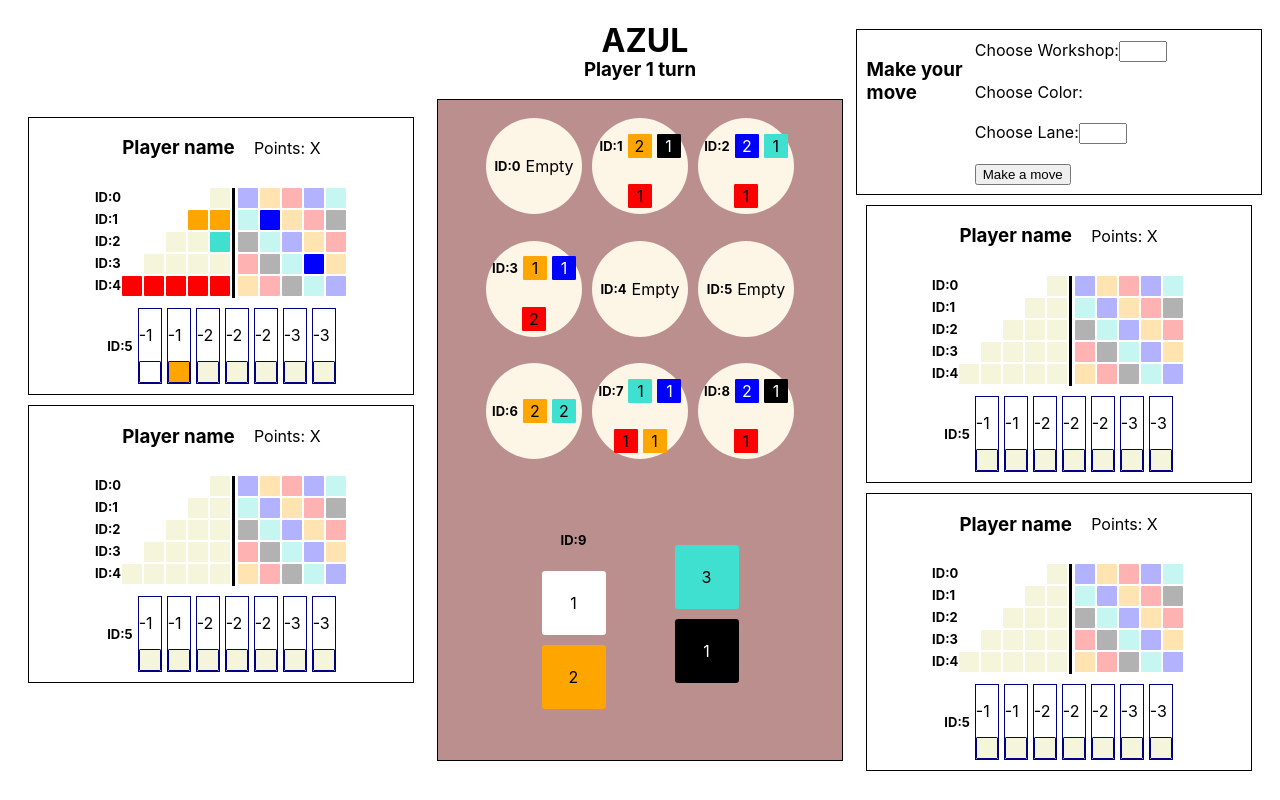
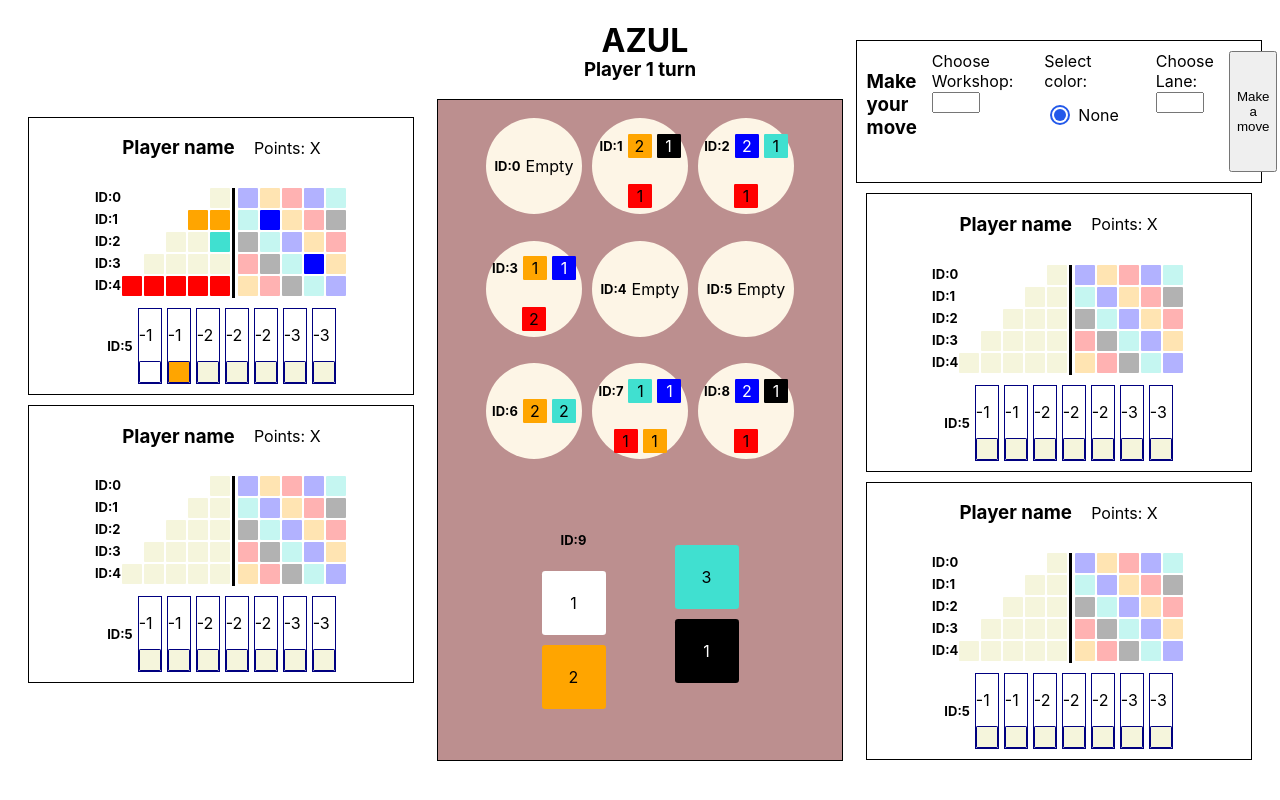
Before and after one commit to Y3drk/Azul, a React (Create React App) app in the folder frontend/azul_client/: page /game in a window 1280 px wide. Built offline with nearby package versions, Linux system fonts and the light colour scheme.

Commit message:
Radio Group for moves introduced

```diff
--- /dev/null
+++ b/frontend/azul_client/src/atoms/RadioButton.tsx
@@ -0,0 +1,69 @@
+import styled from "styled-components";
+import { InputHTMLAttributes } from "react";
+
+export interface InputElementProps
+    extends InputHTMLAttributes<HTMLInputElement> {
+    label: string;
+    id: string;
+    disabled?: boolean;
+}
+
+export const RadioButton = (
+    {
+        label,
+        id,
+        disabled = false,
+        ...rest
+    }: InputElementProps
+) => {
+    return (
+        <Wrapper>
+            <StyledInput type="radio" id={id} disabled={disabled} {...rest}/>
+            <StyledLabel htmlFor="radio-button">{label}</StyledLabel>
+        </Wrapper>
+    );
+};
+
+export enum BrandColor {
+    BLUE_FADED = "#658aea",
+    DARK_BLUE = "#2359ea",
+    YELLOW = "#FFBF44",
+}
+
+const StyledLabel = styled.label`
+  color: black;
+  cursor: default;
+`;
+
+const Wrapper = styled.div`
+  display: flex;
+  gap: 0.5rem;
+  align-items: center;
+`;
+
+const StyledInput = styled.input`
+  appearance: none;
+  margin: 0;
+  width: 20px;
+  height: 20px;
+  border: 2px solid ${BrandColor.DARK_BLUE};
+  border-radius: 50%;
+  transition: all 0.1s ease-in-out;
+  &::after {
+    content: "";
+    display: block;
+    border-radius: 50%;
+    width: 12px;
+    height: 12px;
+    margin: 2px;
+  }
+  &:checked::after {
+    background-color: ${BrandColor.DARK_BLUE};
+  }
+  &:hover::after {
+    background-color: ${BrandColor.BLUE_FADED};
+  }
+  &:focus {
+    outline: 2px solid ${BrandColor.YELLOW};
+  }
+`;
--- /dev/null
+++ b/frontend/azul_client/src/components/RadioGroup.tsx
@@ -0,0 +1,71 @@
+import styled from "styled-components";
+import {BrandColor, RadioButton} from "../atoms/RadioButton";
+import React from "react";
+
+export interface IOption {
+    label: string;
+    name?: string;
+    disabled?: boolean;
+}
+
+export interface IOptionGroup {
+    label: string;
+    options: IOption[];
+    onChange: (e: React.ChangeEvent<HTMLInputElement>) => void
+}
+
+interface RadioButtonGroupProps extends IOptionGroup {
+    onChange: (e: React.ChangeEvent<HTMLInputElement>) => void;
+}
+
+export const RadioButtonGroup = (
+    {
+        label,
+        options,
+        onChange,
+    }: RadioButtonGroupProps
+) => {
+    function renderOptions() {
+        return options.map(({ label, name, disabled }: IOption, index) => {
+            const shortenedOptionLabel = label.replace(/\s+/g, "");
+            const optionId = `radio-option-${shortenedOptionLabel}`;
+
+            return (
+                <RadioButton
+                    value={label}
+                    label={label}
+                    key={optionId}
+                    id={optionId}
+                    name={name}
+                    disabled={disabled}
+                    defaultChecked={index === 0}
+                    onChange={onChange}
+                />
+            );
+        });
+    }
+    return (
+        <StyledFieldset>
+            <StyledLegend>{label}</StyledLegend>
+            <Wrapper>
+                {renderOptions()}
+            </Wrapper>
+        </StyledFieldset>
+    );
+};
+
+const StyledLegend = styled.legend`
+  color: black;
+  font-family: StabilGrotesk, -apple-system, BlinkMacSystemFont, "Segoe UI",
+    Roboto, Oxygen-Sans, Ubuntu, Cantarell, "Helvetica Neue", sans-serif;
+`;
+
+const Wrapper = styled.div`
+  padding: 0.5rem;
+  display: grid;
+  gap: 10px;
+`;
+
+const StyledFieldset = styled.fieldset`
+  border: none;
+`;
--- a/frontend/azul_client/src/molecules/Move.tsx
+++ b/frontend/azul_client/src/molecules/Move.tsx
@@ -1,52 +1,67 @@
 import React, {useState} from 'react';
 import {ActionButton} from "../atoms/ActionButton";
 import styled from "styled-components";
-import {InputForm} from "../components/Configuration";
 import {mockTiles} from "../auxiliary/constants";
+import {RadioButtonGroup} from "../components/RadioGroup";
+import {FactoryInfo} from "../atoms/Factory";
+import {TILES_COLORS} from "../auxiliary/types";
 
 
 export const Move = () => {
-    const [chosenWorkshop, setChosenWorkshop] = useState(-1);
+    const [chosenWorkshop, setChosenWorkshop] = useState(0);
+
+    const getFactoryColors = (factory: FactoryInfo): { label: string, name: string }[] => {
+        if (factory.isEmpty) {
+            return [{label: "None", name: "button-types"}];
+        }
+        return factory.tiles.map((tile) => ({
+                label: tile.color.toString(),
+                name: "button-types"
+            }
+        ));
+    }
+
+    const colorChoiceOptions: { label: string, name: string }[][] = [
+        ...mockTiles.factories.map((factory) => getFactoryColors(factory)),
+        mockTiles.marketTiles.filter((tile) => tile.color !== TILES_COLORS.WHITE).map((tile) => ({label: tile.color.toString(), name: "button-types"})),
+
+    ]
 
     const adaptColors = (e: React.FormEvent<HTMLInputElement>) => {
         const workshopID = parseInt(e.currentTarget.value);
 
         setChosenWorkshop(workshopID);
+        setColorOptions(colorChoiceOptions[workshopID]);
+        setSelectedValue(colorOptions[0].label);
     };
+    const [colorOptions, setColorOptions] = useState<{ label: string, name: string }[]>(colorChoiceOptions[0]);
+
+    const [selectedValue, setSelectedValue] = useState<String>(colorOptions[0].label);
+
+    const radioGroupHandler = (event: React.ChangeEvent<HTMLInputElement>) => {
+        setSelectedValue(event.target.value);
+    }
     //TODO: limit lane choice to only legal moves
-    //TODO: radio group necessary for color choice
     return (
         <MoveContainer>
-            <h3>Make your move</h3>
-            <InputForm>
+            <h3>Make<br/>your<br/>move</h3>
             <div>
                 <label htmlFor="workshopChoice">Choose Workshop:</label>
-                    <input id="workshopChoice" name="workshopChoice" type="number" min={0} max={9} onChange={adaptColors}/>
+                <input id="workshopChoice" name="workshopChoice" type="number" min={0} max={9}
+                       onChange={adaptColors}/>
             </div>
-                <div>
-                    <label htmlFor="colorChoice">Choose Color:</label>
-                    {chosenWorkshop === 9 ? mockTiles.marketTiles.map((tile) => (<div key={`ChoiceTile${tile.color}`}>
-                        <label htmlFor={`${tile.color}Tile`}>{tile.color}</label>
-                        <input id={`${tile.color}Tile`} name={`${tile.color}Tile`} type="radio"/>
-                    </div>)) : mockTiles.factories.map((factory) => {
-                        if (factory.factoryId === chosenWorkshop){
-                            return factory.tiles.map((tile) => (
-                                <div key={`ChoiceTile${tile.color}`}>
-                                    <label htmlFor={`${tile.color}Tile`}>{tile.color}</label>
-                                    <input id={`${tile.color}Tile`} name={`${tile.color}Tile`} type="radio"/>
-                                </div>
-                            ))
-                        }
-                    })}
-                </div>
+            <RadioButtonGroup
+                label="Select color:"
+                options={colorOptions}
+                onChange={radioGroupHandler}
+            />
             <div>
                 <label htmlFor="laneChoice">Choose Lane:</label>
                 <input id="laneChoice" name="laneChoice" type="number" min={0} max={5}/>
             </div>
-                <ActionButton type="submit" text="Make a move" color={"blue"} onClick={() => {
+            <ActionButton type="button" text="Make a move" color={"blue"} onClick={() => {
                 alert("Move submitted")
             }} isDisabled={false}/>
-            </InputForm>
         </MoveContainer>
     );
 };
@@ -59,7 +74,8 @@ const MoveContainer = styled.div`
     display: flex;
     flex-direction: row;
     flex-wrap: nowrap;
+    gap: 15px;
 
-    height: 20%;
+    height: 25%;
     width: 30vw;
 `;
```
Lines whose indentation alone changed are shown as unchanged.
